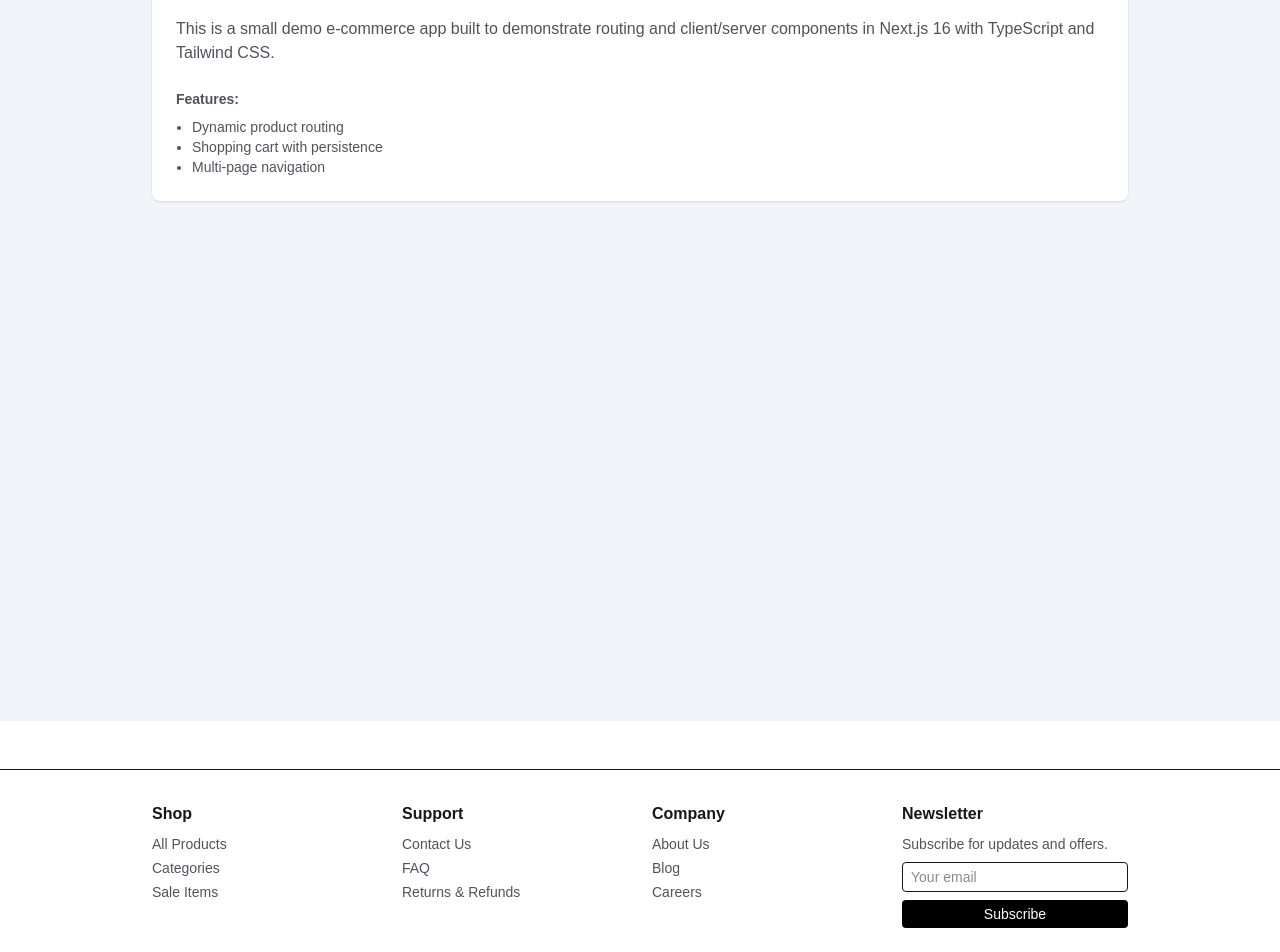
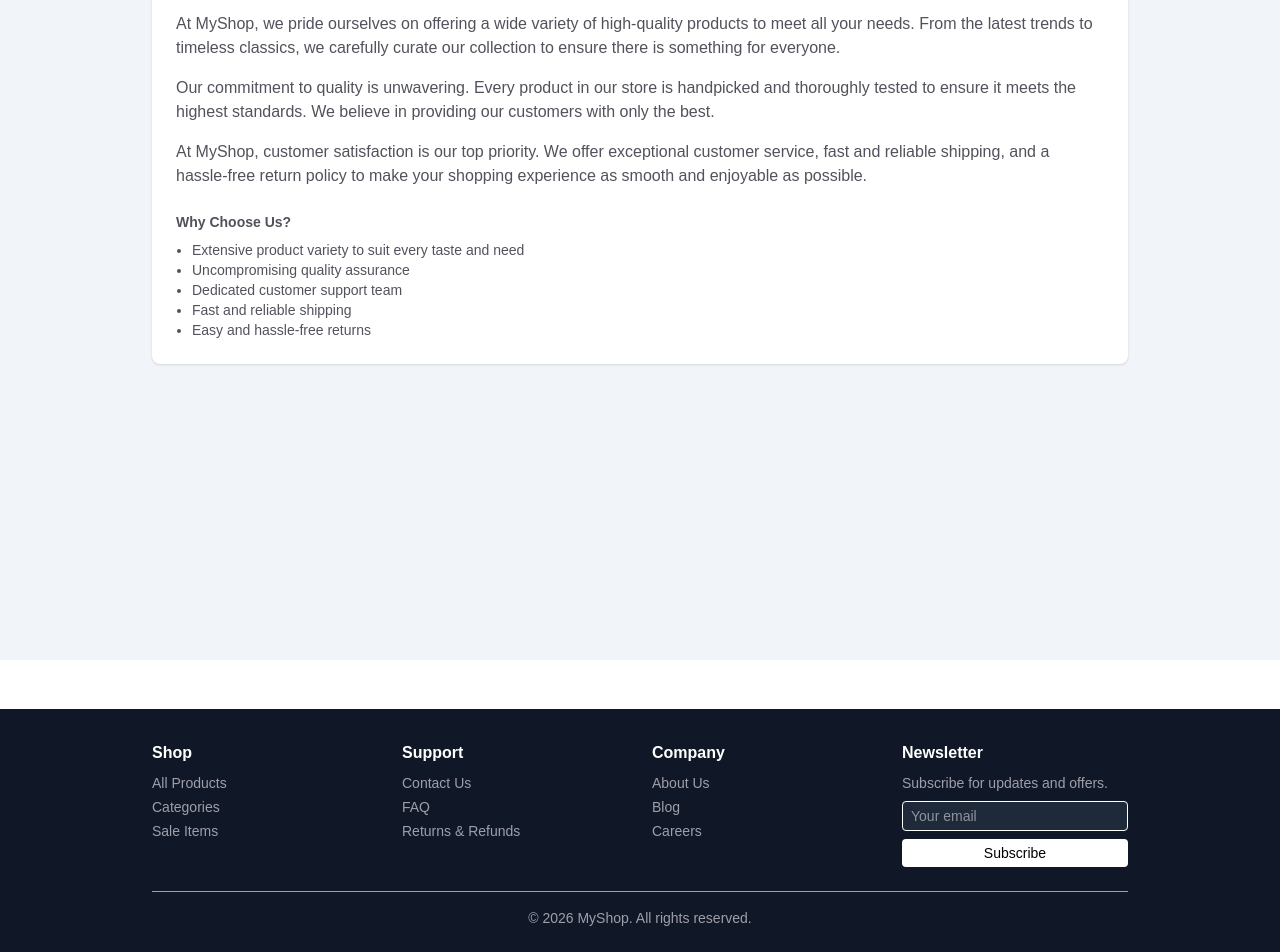
Before and after one commit to VICJAXKOL/my-e-commerce-demo, a Next.js app: page /about in a window 1280 px wide. Shown: the part 140-1092 px from the top of the page. Built offline with nearby package versions, Linux system fonts and the light colour scheme.

Commit message:
modification of the codebase to enhance the user interface

```diff
--- a/app/about/page.tsx
+++ b/app/about/page.tsx
@@ -1,19 +1,40 @@
+import { Suspense } from "react";
+
 export default function AboutPage() {
   return (
-    <div className="mx-auto max-w-5xl rounded-lg bg-white p-6 shadow-sm">
+    <Suspense fallback={<div>Loading...</div>}>
+      <div className="mx-auto max-w-5xl rounded-lg bg-white p-6 shadow-sm pt-20">
         <h1 className="text-2xl font-semibold">About MyShop</h1>
         <p className="mt-4 text-zinc-600">
-        This is a small demo e-commerce app built to demonstrate routing and client/server
-        components in Next.js 16 with TypeScript and Tailwind CSS.
+          At MyShop, we pride ourselves on offering a wide variety of high-quality
+          products to meet all your needs. From the latest trends to timeless
+          classics, we carefully curate our collection to ensure there is
+          something for everyone.
+        </p>
+        <p className="mt-4 text-zinc-600">
+          Our commitment to quality is unwavering. Every product in our store is
+          handpicked and thoroughly tested to ensure it meets the highest
+          standards. We believe in providing our customers with only the best.
+        </p>
+        <p className="mt-4 text-zinc-600">
+          At MyShop, customer satisfaction is our top priority. We offer
+          exceptional customer service, fast and reliable shipping, and a
+          hassle-free return policy to make your shopping experience as smooth
+          and enjoyable as possible.
         </p>
         <div className="mt-6 space-y-2 text-sm text-zinc-600">
-        <p><strong>Features:</strong></p>
+          <p>
+            <strong>Why Choose Us?</strong>
+          </p>
           <ul className="ml-4 list-disc">
-          <li>Dynamic product routing</li>
-          <li>Shopping cart with persistence</li>
-          <li>Multi-page navigation</li>
+            <li>Extensive product variety to suit every taste and need</li>
+            <li>Uncompromising quality assurance</li>
+            <li>Dedicated customer support team</li>
+            <li>Fast and reliable shipping</li>
+            <li>Easy and hassle-free returns</li>
           </ul>
         </div>
       </div>
+    </Suspense>
   );
 }
--- a/app/cart/page.tsx
+++ b/app/cart/page.tsx
@@ -1,13 +1,15 @@
 import CartClient from "../../components/CartClient";
-import React from "react";
+import React, { Suspense } from "react";
 
 export default function CartPage() {
   return (
-    <div className="mx-auto max-w-5xl rounded-lg bg-white p-6 shadow-sm">
-      <h1 className="text-2xl font-semibold">Your Cart</h1>
-      <div className="mt-4">
-        <CartClient />
+    <Suspense fallback={<div>Loading...</div>}>
+      <div className="mx-auto max-w-5xl rounded-lg bg-white p-6 shadow-sm pt-20">
+        <h1 className="text-2xl font-semibold">Your Cart</h1>
+        <div className="mt-4">
+          <CartClient />
+        </div>
       </div>
-    </div>
+    </Suspense>
   );
 }
--- a/app/contact/page.tsx
+++ b/app/contact/page.tsx
@@ -1,6 +1,9 @@
+import { Suspense } from "react";
+
 export default function ContactPage() {
   return (
-    <div className="mx-auto max-w-2xl rounded-lg bg-white p-8 shadow-sm">
+    <Suspense fallback={<div>Loading...</div>}>
+      <div className="mx-auto max-w-2xl rounded-lg bg-white p-8 shadow-sm pt-20">
         <h1 className="text-2xl font-semibold">Contact Us</h1>
         <p className="mt-2 text-zinc-600">Have questions? We&apos;d love to hear from you.</p>
 
@@ -32,5 +35,6 @@ export default function ContactPage() {
           </div>
         </div>
       </div>
+    </Suspense>
   );
 }
--- a/app/faq/page.tsx
+++ b/app/faq/page.tsx
@@ -1,3 +1,5 @@
+import { Suspense } from "react";
+
 export default function FAQPage() {
   const faqs = [
     { q: "What is your return policy?", a: "We offer 30-day returns on all items in original condition." },
@@ -9,7 +11,8 @@ export default function FAQPage() {
   ];
 
   return (
-    <div className="mx-auto max-w-3xl rounded-lg bg-white p-8 shadow-sm">
+    <Suspense fallback={<div>Loading...</div>}>
+      <div className="mx-auto max-w-3xl rounded-lg bg-white p-8 shadow-sm pt-20">
         <h1 className="text-2xl font-semibold">Frequently Asked Questions</h1>
 
         <div className="mt-6 space-y-4">
@@ -23,5 +26,6 @@ export default function FAQPage() {
           ))}
         </div>
       </div>
+    </Suspense>
   );
 }
--- a/components/Footer.tsx
+++ b/components/Footer.tsx
@@ -2,24 +2,24 @@ import Link from "next/link";
 
 export default function Footer() {
   return (
-    <footer className="mt-12 border-t bg-white py-8">
+    <footer className="mt-12 border-t bg-gray-900 text-white py-8">
       <div className="mx-auto max-w-5xl px-6">
         <div className="grid grid-cols-1 gap-6 sm:grid-cols-4">
           <div>
             <h3 className="font-semibold">Shop</h3>
-            <ul className="mt-2 space-y-1 text-sm text-zinc-600">
+            <ul className="mt-2 space-y-1 text-sm text-zinc-400">
               <li>
-                <Link href="/products" className="hover:text-black">
+                <Link href="/products" className="hover:text-white">
                   All Products
                 </Link>
               </li>
               <li>
-                <Link href="/categories" className="hover:text-black">
+                <Link href="/categories" className="hover:text-white">
                   Categories
                 </Link>
               </li>
               <li>
-                <Link href="/products?badge=Sale" className="hover:text-black">
+                <Link href="/products?badge=Sale" className="hover:text-white">
                   Sale Items
                 </Link>
               </li>
@@ -27,19 +27,19 @@ export default function Footer() {
           </div>
           <div>
             <h3 className="font-semibold">Support</h3>
-            <ul className="mt-2 space-y-1 text-sm text-zinc-600">
+            <ul className="mt-2 space-y-1 text-sm text-zinc-400">
               <li>
-                <Link href="/contact" className="hover:text-black">
+                <Link href="/contact" className="hover:text-white">
                   Contact Us
                 </Link>
               </li>
               <li>
-                <Link href="/faq" className="hover:text-black">
+                <Link href="/faq" className="hover:text-white">
                   FAQ
                 </Link>
               </li>
               <li>
-                <Link href="/returns" className="hover:text-black">
+                <Link href="/returns" className="hover:text-white">
                   Returns & Refunds
                 </Link>
               </li>
@@ -47,19 +47,19 @@ export default function Footer() {
           </div>
           <div>
             <h3 className="font-semibold">Company</h3>
-            <ul className="mt-2 space-y-1 text-sm text-zinc-600">
+            <ul className="mt-2 space-y-1 text-sm text-zinc-400">
               <li>
-                <Link href="/about" className="hover:text-black">
+                <Link href="/about" className="hover:text-white">
                   About Us
                 </Link>
               </li>
               <li>
-                <a href="#" className="hover:text-black">
+                <a href="#" className="hover:text-white">
                   Blog
                 </a>
               </li>
               <li>
-                <a href="#" className="hover:text-black">
+                <a href="#" className="hover:text-white">
                   Careers
                 </a>
               </li>
@@ -67,18 +67,20 @@ export default function Footer() {
           </div>
           <div>
             <h3 className="font-semibold">Newsletter</h3>
-            <p className="mt-2 text-sm text-zinc-600">Subscribe for updates and offers.</p>
+            <p className="mt-2 text-sm text-zinc-400">
+              Subscribe for updates and offers.
+            </p>
             <input
               type="email"
               placeholder="Your email"
-              className="mt-2 w-full rounded border px-2 py-1 text-sm"
+              className="mt-2 w-full rounded border bg-gray-800 px-2 py-1 text-sm text-white"
             />
-            <button className="mt-2 w-full rounded bg-black px-2 py-1 text-sm text-white">
+            <button className="mt-2 w-full rounded bg-white px-2 py-1 text-sm text-black">
               Subscribe
             </button>
           </div>
         </div>
-        <div className="mt-6 border-t pt-4 text-center text-sm text-zinc-600">
+        <div className="mt-6 border-t pt-4 text-center text-sm text-zinc-400">
           <p>&copy; 2026 MyShop. All rights reserved.</p>
         </div>
       </div>
--- a/components/NavBar.tsx
+++ b/components/NavBar.tsx
@@ -8,7 +8,7 @@ export default function NavBar() {
   const { items } = useCart();
   const count = items.reduce((s, i) => s + i.quantity, 0);
   return (
-    <nav className="w-full border-b bg-white/80">
+    <nav className="w-full border-b bg-white fixed top-0 left-0 z-50">
       <div className="mx-auto max-w-5xl flex items-center justify-between px-6 py-4">
         <div className="flex items-center gap-6">
           <Link href="/" className="text-lg font-bold">
```
Also changed, not shown: app/products/[id]/page.tsx (+11 -9 lines), components/ProductCard.tsx (+10 -3 lines). Lines whose indentation alone changed are shown as unchanged.
